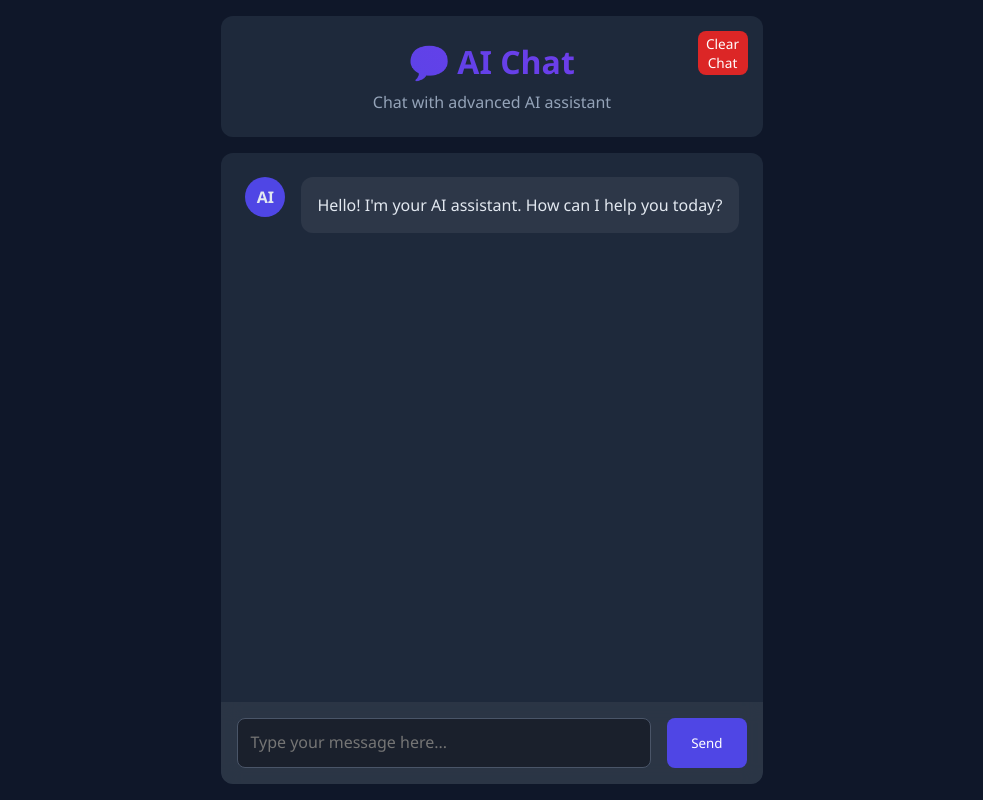
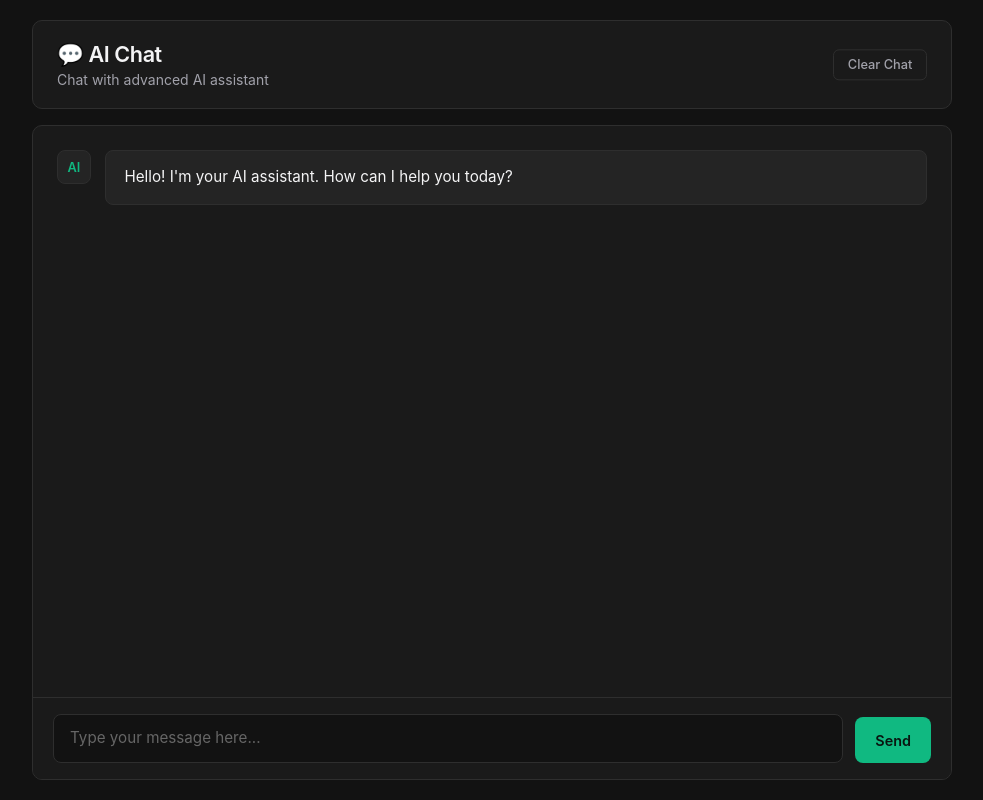
Before and after one commit to Hiten372/ai-chat, a website: page public/index.html in a window 1280 px wide. Shown: the whole page, without its empty margins (148-1131 px from the left). Drawn offline with nearby package versions, Linux system fonts and the light colour scheme.

Commit message:
Refactor styles for improved theming and layout
Updated CSS variables for theming and improved layout styles. Adjusted font sizes, paddings, and hover effects for better UI consistency.

```diff
--- a/public/styles.css
+++ b/public/styles.css
@@ -1,22 +1,40 @@
+:root {
+  --bg-canvas: #121212;
+  --bg-surface: #1a1a1a;
+  --bg-elevated: #242424;
+  --border-subtle: #2e2e2e;
+  --border-focus: #52525b;
+  --text-primary: #f4f4f5;
+  --text-secondary: #a1a1aa;
+  --accent-primary: #10b981;
+  --accent-hover: #059669;
+  --user-bubble: #1f2926;
+  --user-border: #263d36;
+  --danger-text: #f87171;
+  --danger-bg-hover: rgba(239, 68, 68, 0.12);
+}
+
 * {
   margin: 0;
   padding: 0;
   box-sizing: border-box;
-  font-family: "Segoe UI", Tahoma, Geneva, Verdana, sans-serif;
+  font-family: -apple-system, BlinkMacSystemFont, "Inter", "Segoe UI", Roboto, sans-serif;
+  -webkit-font-smoothing: antialiased;
 }
 
 body {
-  background: #0f1729;
-  color: #e2e8f0;
+  background: var(--bg-canvas);
+  color: var(--text-primary);
   min-height: 100dvh;
   display: flex;
   flex-direction: column;
 }
 
 .container {
-  max-width: 1200px;
+  max-width: 960px;
+  width: 100%;
   margin: 0 auto;
-  padding: 1rem;
+  padding: 1.25rem;
   flex-grow: 1;
   display: flex;
   flex-direction: column;
@@ -26,48 +44,59 @@ header {
   position: sticky;
   top: 0;
   z-index: 100;
-  text-align: center;
-  padding: 1.5rem;
-  background: #1e293b;
-  border-radius: 12px;
+  text-align: left;
+  padding: 1.25rem 1.5rem;
+  background: var(--bg-surface);
+  border: 1px solid var(--border-subtle);
+  border-radius: 10px;
   margin-bottom: 1rem;
+  display: flex;
+  flex-direction: column;
+  justify-content: center;
 }
+
 #clearChat {
   position: absolute;
-  top: 15px;
-  right: 15px;
-  padding: 0.2rem 0.2rem;
-  font-size: 0.85rem;
-  background: #dc2626;
-  border: none;
-  border-radius: 8px;
-  color: white;
+  top: 50%;
+  right: 1.5rem;
+  transform: translateY(-50%);
+  padding: 0.45rem 0.85rem;
+  font-size: 0.8rem;
+  font-weight: 500;
+  background: transparent;
+  border: 1px solid var(--border-subtle);
+  border-radius: 6px;
+  color: var(--text-secondary);
   cursor: pointer;
-  transition: background 0.3s ease;
-  width: 50px;
+  transition: all 0.2s ease;
+  width: auto;
 }
 
 #clearChat:hover {
-  background: #b91c1c;
+  background: var(--danger-bg-hover);
+  border-color: rgba(239, 68, 68, 0.3);
+  color: var(--danger-text);
 }
+
 h1 {
-  font-size: 2rem;
-  margin-bottom: 0.5rem;
-  background: linear-gradient(45deg, #4f46e5, #7c3aed);
-  -webkit-background-clip: text;
-  background-clip: text;
-  color: transparent;
+  font-size: 1.35rem;
+  font-weight: 600;
+  letter-spacing: -0.02em;
+  color: var(--text-primary);
+  margin-bottom: 0.25rem;
 }
 
 .subtitle {
-  color: #94a3b8;
+  font-size: 0.875rem;
+  color: var(--text-secondary);
 }
 
 .chat-container {
   flex-grow: 1;
-  height: calc(100vh - 180px);
-  background: #1e293b;
-  border-radius: 12px;
+  height: calc(100dvh - 165px);
+  background: var(--bg-surface);
+  border: 1px solid var(--border-subtle);
+  border-radius: 10px;
   display: flex;
   flex-direction: column;
   overflow: hidden;
@@ -79,20 +108,32 @@ h1 {
   overflow-y: auto;
   display: flex;
   flex-direction: column;
-  gap: 1rem;
+  gap: 1.25rem;
+}
+
+/* Custom subtle scrollbar */
+.chat-messages::-webkit-scrollbar {
+  width: 6px;
+}
+.chat-messages::-webkit-scrollbar-track {
+  background: transparent;
+}
+.chat-messages::-webkit-scrollbar-thumb {
+  background: #333333;
+  border-radius: 3px;
 }
 
 .message {
   display: flex;
-  gap: 1rem;
+  gap: 0.875rem;
   align-items: flex-start;
-  animation: fadeIn 0.3s ease;
+  animation: fadeIn 0.25s ease-out;
 }
 
 @keyframes fadeIn {
   from {
     opacity: 0;
-    transform: translateY(10px);
+    transform: translateY(6px);
   }
   to {
     opacity: 1;
@@ -101,98 +142,120 @@ h1 {
 }
 
 .avatar {
-  width: 40px;
-  height: 40px;
-  border-radius: 50%;
-  background: #4f46e5;
+  width: 34px;
+  height: 34px;
+  border-radius: 8px;
+  background: var(--bg-elevated);
+  border: 1px solid var(--border-subtle);
+  color: var(--accent-primary);
   display: flex;
   align-items: center;
   justify-content: center;
-  font-weight: bold;
+  font-size: 0.8rem;
+  font-weight: 600;
+  flex-shrink: 0;
 }
 
 .user-avatar {
-  background: #7c3aed;
+  background: var(--user-bubble);
+  border-color: var(--user-border);
+  color: var(--text-primary);
 }
 
 .message-content {
   flex: 1;
-  background: #2d3748;
-  padding: 1rem;
-  border-radius: 12px;
-  line-height: 1.5;
+  background: var(--bg-elevated);
+  border: 1px solid var(--border-subtle);
+  padding: 0.9rem 1.15rem;
+  border-radius: 8px;
+  line-height: 1.6;
+  font-size: 0.95rem;
+  color: var(--text-primary);
 }
 
 .user-message .message-content {
-  background: #3730a3;
+  background: var(--user-bubble);
+  border-color: var(--user-border);
 }
 
 .input-container {
   position: sticky;
   bottom: 0;
-  padding: 1rem;
-  background: rgba(45, 55, 72, 0.9);
-  backdrop-filter: blur(10px);
+  padding: 1rem 1.25rem;
+  background: var(--bg-surface);
+  border-top: 1px solid var(--border-subtle);
   z-index: 50;
 }
 
 .input-form {
   display: flex;
-  gap: 1rem;
+  gap: 0.75rem;
+  align-items: flex-end;
 }
 
 textarea {
   flex: 1;
-  padding: 0.75rem;
-  border: 1px solid #4a5568;
+  padding: 0.75rem 1rem;
+  border: 1px solid var(--border-subtle);
   border-radius: 8px;
-  background: #1a202c;
-  color: #e2e8f0;
-  font-size: 1rem;
+  background: var(--bg-canvas);
+  color: var(--text-primary);
+  font-size: 0.95rem;
+  line-height: 1.5;
   resize: none;
-  min-height: 50px;
+  min-height: 46px;
   max-height: 150px;
+  transition: border-color 0.2s ease;
+}
+
+textarea::placeholder {
+  color: #666666;
 }
 
 textarea:focus {
   outline: none;
-  border-color: #4f46e5;
+  border-color: var(--border-focus);
 }
 
-button {
-  padding: 0.75rem 1.5rem;
-  background: #4f46e5;
-  color: white;
+button[type="submit"],
+.input-form button {
+  padding: 0.75rem 1.25rem;
+  height: 46px;
+  background: var(--accent-primary);
+  color: #091510;
   border: none;
   border-radius: 8px;
   cursor: pointer;
-  transition: background 0.3s ease;
-  font-weight: 500;
+  transition: background 0.2s ease, transform 0.1s ease;
+  font-weight: 600;
+  font-size: 0.9rem;
 }
 
-button:hover {
-  background: #4338ca;
+button[type="submit"]:hover,
+.input-form button:hover {
+  background: var(--accent-hover);
 }
 
 button:disabled {
-  opacity: 0.7;
+  opacity: 0.5;
   cursor: not-allowed;
 }
 
 .typing-indicator {
   display: flex;
-  gap: 0.5rem;
-  padding: 1rem;
-  color: #94a3b8;
+  gap: 0.4rem;
+  padding: 0.75rem 1rem;
+  color: var(--text-secondary);
   align-items: center;
+  font-size: 0.85rem;
 }
 
 .dot {
-  width: 8px;
-  height: 8px;
-  background: #4f46e5;
+  width: 6px;
+  height: 6px;
+  background: var(--accent-primary);
   border-radius: 50%;
-  animation: bounce 1.4s infinite;
+  animation: bounce 1.4s infinite ease-in-out;
 }
 
 .dot:nth-child(2) {
@@ -206,9 +269,11 @@ button:disabled {
   0%,
   100% {
     transform: translateY(0);
+    opacity: 0.4;
   }
   50% {
     transform: translateY(-4px);
+    opacity: 1;
   }
 }
 
@@ -221,11 +286,16 @@ button:disabled {
     padding: 1rem;
   }
 
+  #clearChat {
+    right: 1rem;
+    padding: 0.35rem 0.65rem;
+  }
+
   .chat-messages {
     padding: 1rem;
   }
 
   .message-content {
-    font-size: 0.95rem;
+    font-size: 0.9rem;
   }
 }
```
